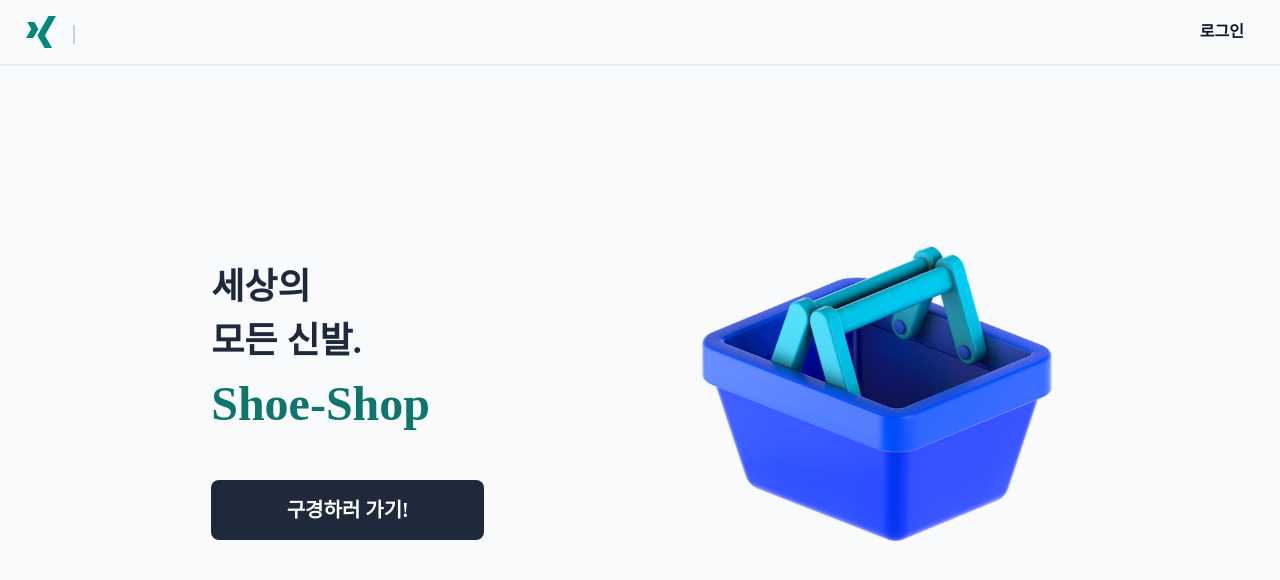
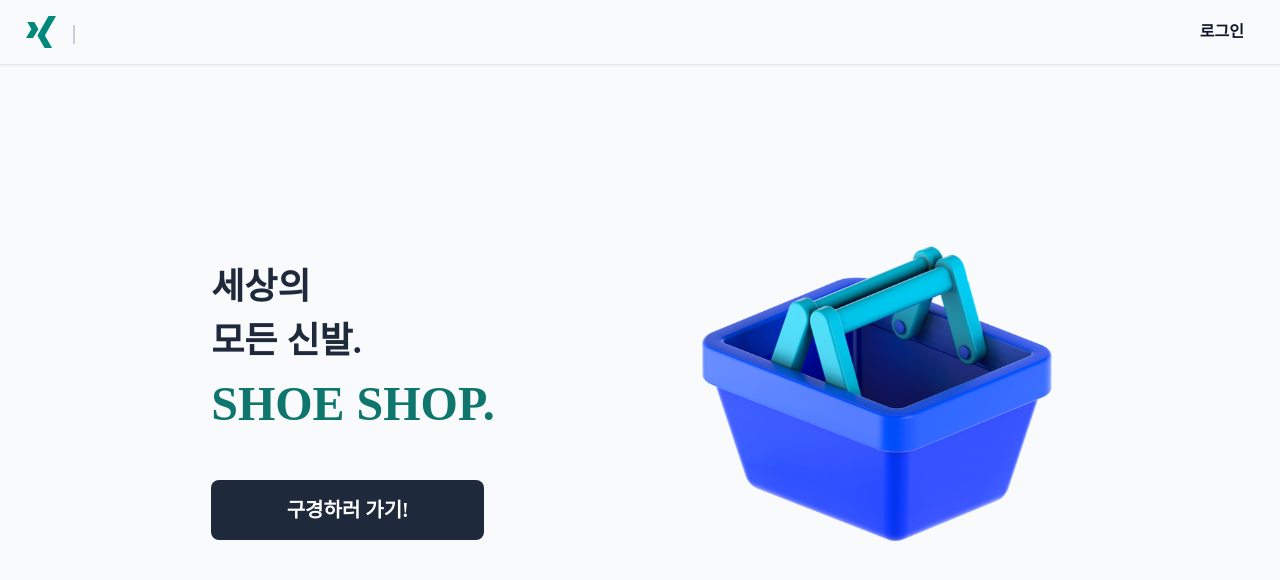
Before and after one commit to jjangbum/Shoe-Shop-Frontend, a React (Create React App) app: page / in a window 1280 px wide. Shown: the top 580 px of the page. Built offline with nearby package versions, Linux system fonts and the light colour scheme.

Commit message:
chore: 대소문자 변경

```diff
--- a/public/index.html
+++ b/public/index.html
@@ -4,7 +4,7 @@
     <meta charset="utf-8" />
     <meta name="viewport" content="width=device-width, initial-scale=1" />
     <link rel="icon" href="./gray.ico" />
-    <title>Shoe-Shop</title>
+    <title>Shoe Shop</title>
   </head>
 
   <body>
--- a/src/pages/Home.js
+++ b/src/pages/Home.js
@@ -17,7 +17,7 @@ const Home = memo(() => {
               모든 신발.
             </p>
             <p className='text-4xl lg:text-5xl font-bold text-teal-700 leading-snug md:leading-normal lg:leading-normal mb-6 md:mb-10'>
-              Shoe-Shop
+              SHOE SHOP.
             </p>
             <Link
               to='/item'
```
